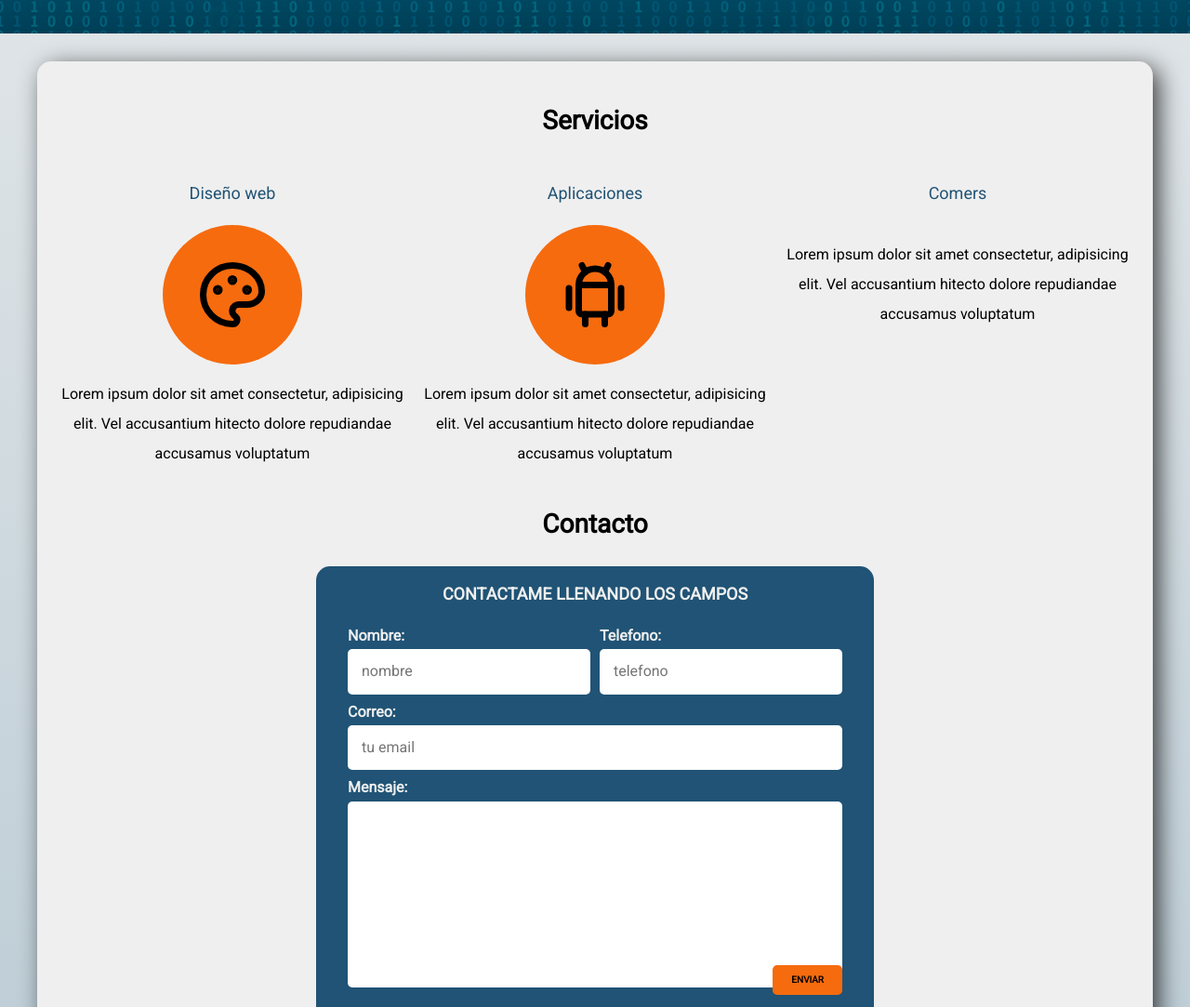
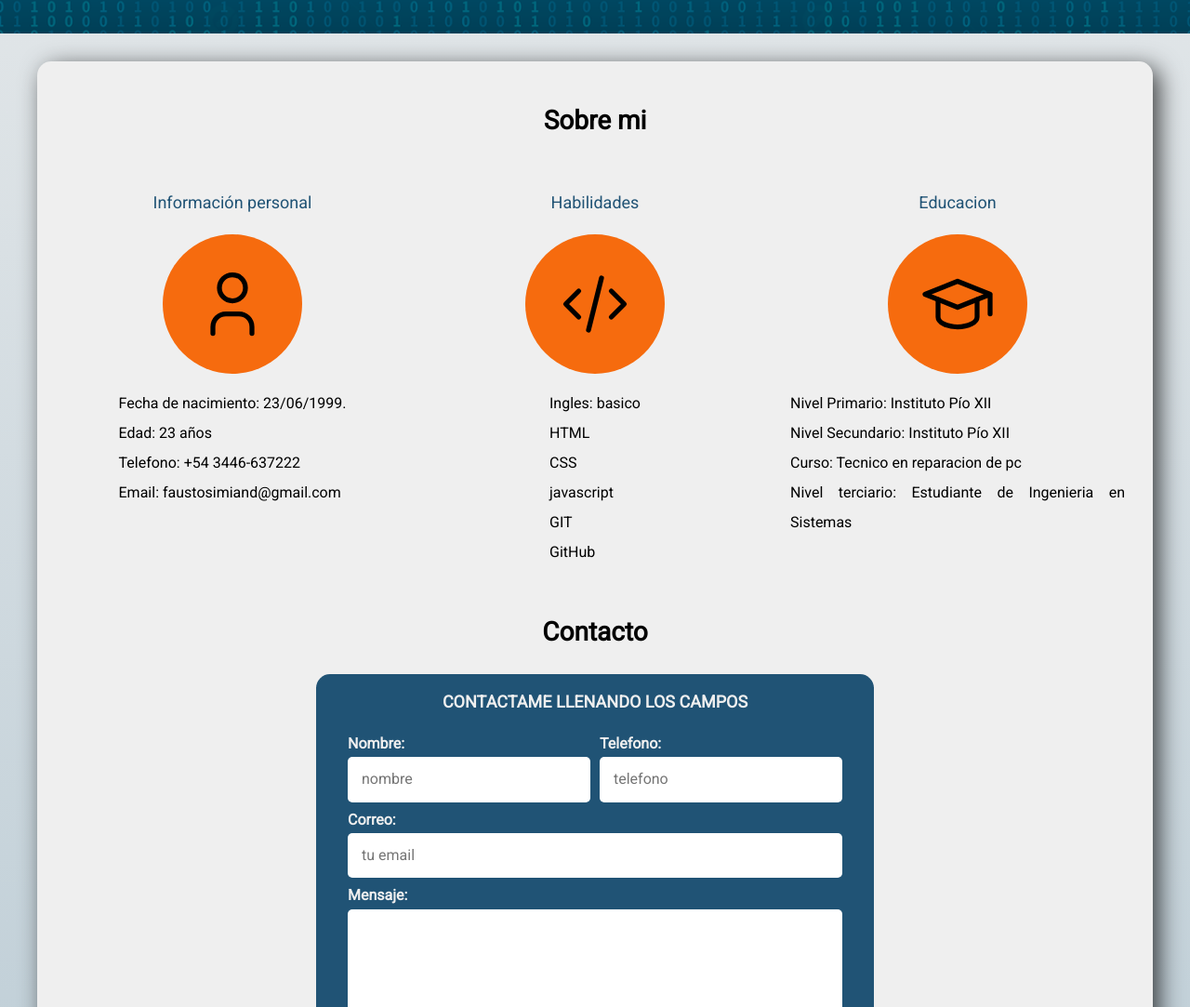
Before and after one commit to faustosimiand/freelancer_inicio, a plain HTML site: page index.html in a window 1280 px wide. Shown: the part 532-1615 px from the top of the page at 93% size. Drawn offline with Linux system fonts and the light colour scheme.

Commit message:
informacion

```diff
--- a/css/styles.css
+++ b/css/styles.css
@@ -161,6 +161,7 @@ h1,h2,h3,h4{
     display: flex;
     flex-direction: column;
     align-items: center;
+    margin: 1rem;
 }
 .servicio h4{
     color: var(--azul);
@@ -168,7 +169,7 @@ h1,h2,h3,h4{
 }
 .servicio p{
     line-height: 2;
-    text-align: center;
+    text-align: justify;
 }
 .servicios .iconos{
     height: 15rem;
--- a/index.html
+++ b/index.html
@@ -17,7 +17,7 @@
 </head>
 <body>
     <header>
-        <h1 class="titulo"> Fausto Simiand </h1>
+        <h1 class="titulo"> Fausto Emanuel Simiand </h1>
     </header>
 
     <div class="nav-bg">
@@ -56,44 +56,68 @@
     </section>
 
     <main class="contenedor sombra">
-        <h3>Servicios </h3>
+        <h3>Sobre mi</h3>
 
         <div class="servicios">
             <section class="servicio">
-                <h4>Diseño web</h4>
+                <h4>Información personal</h4>
                 <div class="iconos">
 
-                    <svg xmlns="http://www.w3.org/2000/svg" class="icon icon-tabler icon-tabler-palette" width="84" height="84" viewBox="0 0 24 24" stroke-width="2" stroke="#000000" fill="none" stroke-linecap="round" stroke-linejoin="round">
+                    <svg xmlns="http://www.w3.org/2000/svg" class="icon icon-tabler icon-tabler-user" width="84" height="84" viewBox="0 0 24 24" stroke-width="1.5" stroke="#000000" fill="none" stroke-linecap="round" stroke-linejoin="round">
                         <path stroke="none" d="M0 0h24v24H0z" fill="none"/>
-                        <path d="M12 21a9 9 0 1 1 0 -18a9 8 0 0 1 9 8a4.5 4 0 0 1 -4.5 4h-2.5a2 2 0 0 0 -1 3.75a1.3 1.3 0 0 1 -1 2.25" />
-                        <circle cx="7.5" cy="10.5" r=".5" fill="currentColor" />
-                        <circle cx="12" cy="7.5" r=".5" fill="currentColor" />
-                        <circle cx="16.5" cy="10.5" r=".5" fill="currentColor" />
-                     </svg>
+                        <circle cx="12" cy="7" r="4" />
+                        <path d="M6 21v-2a4 4 0 0 1 4 -4h4a4 4 0 0 1 4 4v2" />
+                      </svg>
                 </div>
-            <p>Lorem ipsum dolor sit amet consectetur, adipisicing elit. Vel accusantium hitecto dolore repudiandae accusamus voluptatum</p>
+                <p>Fecha de nacimiento: 23/06/1999. <br>
+                    Edad: 23 años <br>
+                    Telefono: +54 3446-637222 <br>
+                    Email: faustosimiand@gmail.com
+                </p>
+
+
+
+                </p>
             </section>
 
             <section class="servicio">
-                <h4>Aplicaciones</h4>
+                <h4>Habilidades</h4>
                 <div class="iconos">
-                    <svg xmlns="http://www.w3.org/2000/svg" class="icon icon-tabler icon-tabler-brand-android" width="84" height="84" viewBox="0 0 24 24" stroke-width="2" stroke="#000000" fill="none" stroke-linecap="round" stroke-linejoin="round">
+                    <svg xmlns="http://www.w3.org/2000/svg" class="icon icon-tabler icon-tabler-code" width="84" height="84" viewBox="0 0 24 24" stroke-width="1.5" stroke="#000000" fill="none" stroke-linecap="round" stroke-linejoin="round">
                         <path stroke="none" d="M0 0h24v24H0z" fill="none"/>
-                        <line x1="4" y1="10" x2="4" y2="16" />
-                        <line x1="20" y1="10" x2="20" y2="16" />
-                        <path d="M7 9h10v8a1 1 0 0 1 -1 1h-8a1 1 0 0 1 -1 -1v-8a5 5 0 0 1 10 0" />
-                        <line x1="8" y1="3" x2="9" y2="5" />
-                        <line x1="16" y1="3" x2="15" y2="5" />
-                        <line x1="9" y1="18" x2="9" y2="21" />
-                        <line x1="15" y1="18" x2="15" y2="21" />
-                    </svg>
+                        <polyline points="7 8 3 12 7 16" />
+                        <polyline points="17 8 21 12 17 16" />
+                        <line x1="14" y1="4" x2="10" y2="20" />
+                      </svg>
                 </div>
-                <p>Lorem ipsum dolor sit amet consectetur, adipisicing elit. Vel accusantium hitecto dolore repudiandae accusamus voluptatum</p>
+                <p>
+                    Ingles: basico <br>
+                    HTML <br>
+                    CSS <br>
+                    javascript <br>
+                    GIT <br>
+                    GitHub
+
+
+                </p>
             </section>
 
             <section class="servicio">
-                <h4>Comers </h4>
-                <p>Lorem ipsum dolor sit amet consectetur, adipisicing elit. Vel accusantium hitecto dolore repudiandae accusamus voluptatum</p>
+                <h4>Educacion</h4>
+                <div class="iconos">
+                    <svg xmlns="http://www.w3.org/2000/svg" class="icon icon-tabler icon-tabler-school" width="84" height="84" viewBox="0 0 24 24" stroke-width="1.5" stroke="#000000" fill="none" stroke-linecap="round" stroke-linejoin="round">
+                        <path stroke="none" d="M0 0h24v24H0z" fill="none"/>
+                        <path d="M22 9l-10 -4l-10 4l10 4l10 -4v6" />
+                        <path d="M6 10.6v5.4a6 3 0 0 0 12 0v-5.4" />
+                      </svg>
+                </div>
+
+                <p>
+                    Nivel Primario: Instituto Pío XII <br>
+                    Nivel Secundario: Instituto Pío XII <br>
+                    Curso: Tecnico en reparacion de pc <br>
+                    Nivel terciario: Estudiante de Ingenieria en Sistemas
+                </p>
 
             </section>
         </div><!-- cierre calse servicios -->
```
